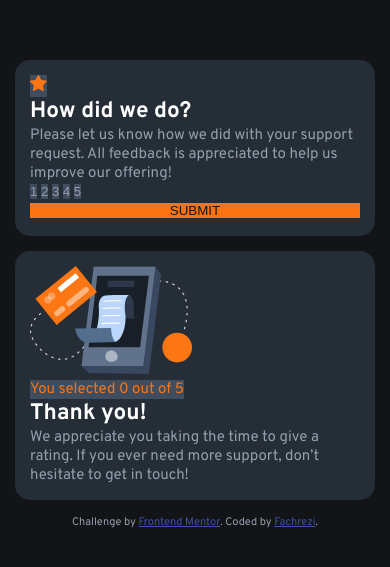
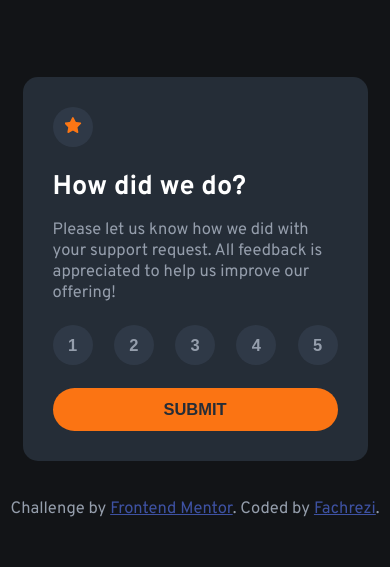
Before and after one commit to Fbeye04/Interactive-rating-component, a plain HTML site: page index.html in a window 390 px wide. Shown: the part 135-702 px from the top of the page. Drawn offline with Linux system fonts and the light colour scheme.

Commit message:
styling for mobile

```diff
--- a/style.css
+++ b/style.css
@@ -38,56 +38,104 @@ main {
   flex-direction: column;
   justify-content: center;
   align-items: center;
-  margin: 1rem;
+  margin: 1.5rem;
+  gap: 1rem;
+}
+
+.card-rating,
+.card-feedback {
+  max-width: 700px;
 }
 
 .card-rating {
   background-color: var(--Dark-Blue);
-  margin-bottom: 1rem;
-  padding: 1rem;
+  padding: 2rem;
   border-radius: 1rem;
+  display: flex;
+  flex-direction: column;
+  gap: 1.5rem;
 }
 
 .icon-container {
-  background-color: hsl(213, 20%, 31%);
-  width: fit-content;
+  background-color: hsla(214, 20%, 31%, 0.4);
+  position: relative;
+  width: 40px;
+  height: 40px;
+  border-radius: 50%;
+}
+
+.icon-container img {
+  position: absolute;
+  top: 25%;
+  left: 52%;
+  transform: translateX(-50%);
 }
 
 h1,
 h2 {
   color: var(--White);
+  font-size: 1.8rem;
 }
 
 p {
   color: var(--Light-Grey);
+  margin-top: 1rem;
+  font-size: 1.1rem;
+}
+
+button {
+  font-size: 1.1rem;
+  cursor: pointer;
+}
+
+.feedback-rating-container {
+  display: flex;
+  justify-content: space-between;
 }
 
 .feedback-rating {
+  font-weight: var(--fw-bold);
   color: var(--Light-Grey);
   border: none;
-  background-color: hsl(213, 20%, 31%);
+  background-color: hsla(214, 20%, 31%, 0.4);
+  width: 40px;
+  height: 40px;
+  border-radius: 50%;
 }
 
 .submit-button {
   background-color: var(--Orange);
   border: none;
-  color: var(--Very-Dark-Blue);
+  color: var(--Dark-Blue);
   width: 100%;
+  border-radius: 1.5rem;
+  padding: 0.8rem;
+  font-weight: var(--fw-bold);
 }
 
 .card-feedback {
   background-color: var(--Dark-Blue);
-  padding: 1rem;
+  padding: 2rem;
   border-radius: 1rem;
+  display: flex;
+  flex-direction: column;
+  gap: 1.5rem;
+  display: none;
 }
 
-.selected-rating {
-  background-color: hsl(213, 20%, 31%);
-  width: fit-content;
+.illustration-container {
+  text-align: center;
 }
 
 .selected-rating p {
+  background-color: hsla(214, 20%, 31%, 0.4);
+  border-radius: 1.5rem;
   color: var(--Orange);
+  text-align: center;
+}
+
+.thanks-text-container {
+  text-align: center;
 }
 
 footer {
@@ -100,5 +148,50 @@ footer a {
 }
 
 /* tablet: 768px-1023px */
+@media (768px <= width <= 1023px) {
+  /* h1,
+  h2 {
+    font-size: 2.3rem;
+  }
+
+  p {
+    font-size: 1.6rem;
+  }
+
+  button {
+    font-size: 2rem;
+  }
+
+  main {
+    margin: 2.5rem;
+  }
+
+  .icon-container {
+    width: 60px;
+    height: 60px;
+  }
+
+  .card-rating {
+    padding: 2.5rem;
+    gap: 2rem;
+  }
+
+  .feedback-rating {
+    padding: 1rem;
+  } */
+}
 
 /* desktop: >= 1024px*/
+@media (width >= 1024px) {
+  main {
+    flex-direction: row;
+  }
+
+  .card-rating {
+    max-width: 400px;
+  }
+
+  .card-feedback {
+    max-width: 400px;
+  }
+}
```
